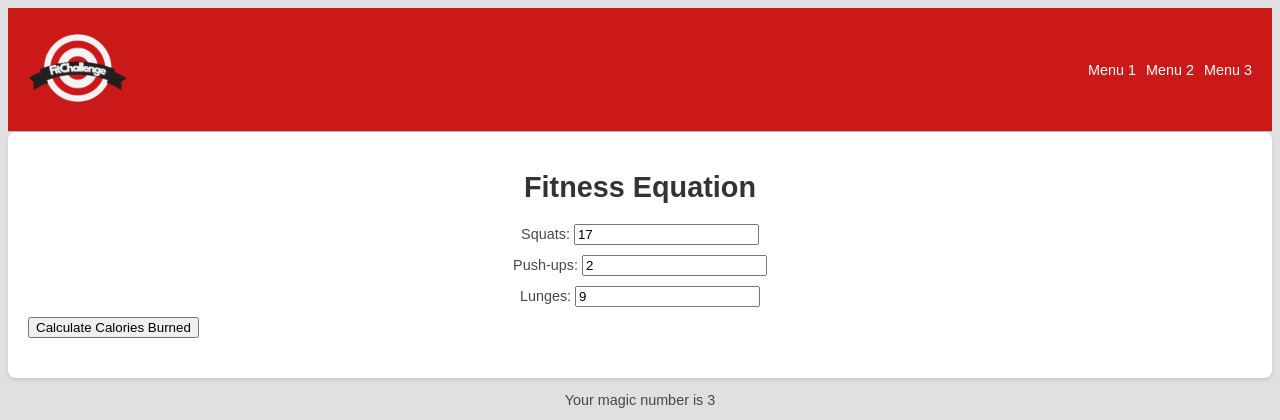
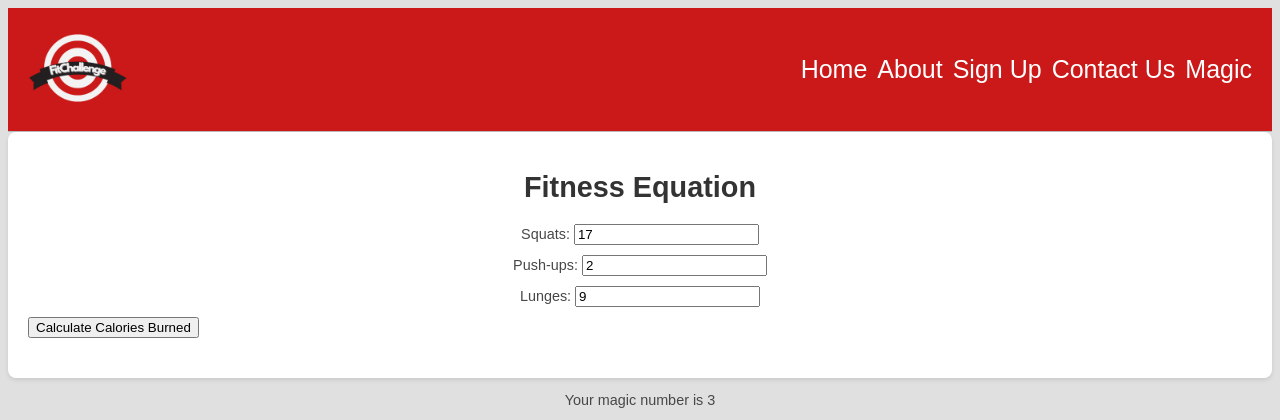
Before and after one commit to AdamG00/Web-Application-Group-Project, a Django app: page /1/1/1/ in a window 1280 px wide. Shown: the top 420 px of the page. Run offline with Django 3.2, Linux system fonts and the light colour scheme.

Commit message:
magic page nav

```diff
--- a/ca229_project_root/pages/templates/magic.html
+++ b/ca229_project_root/pages/templates/magic.html
@@ -19,9 +19,11 @@
 			<nav id="nav">
 				<ul>
 					{% block navbar %}
-						<li>Menu 1</li>
-						<li>Menu 2</li>
-						<li>Menu 3</li>
+						<li style="font-size:25px";>Home</li>
+						<li style="font-size:25px";>About</li>
+						<li style="font-size:25px";>Sign Up</li>
+						<li style="font-size:25px";>Contact Us</li>
+						<li style="font-size:25px";>Magic</li>
 					{% endblock navbar %}
 				</ul>
 			</nav>
```
